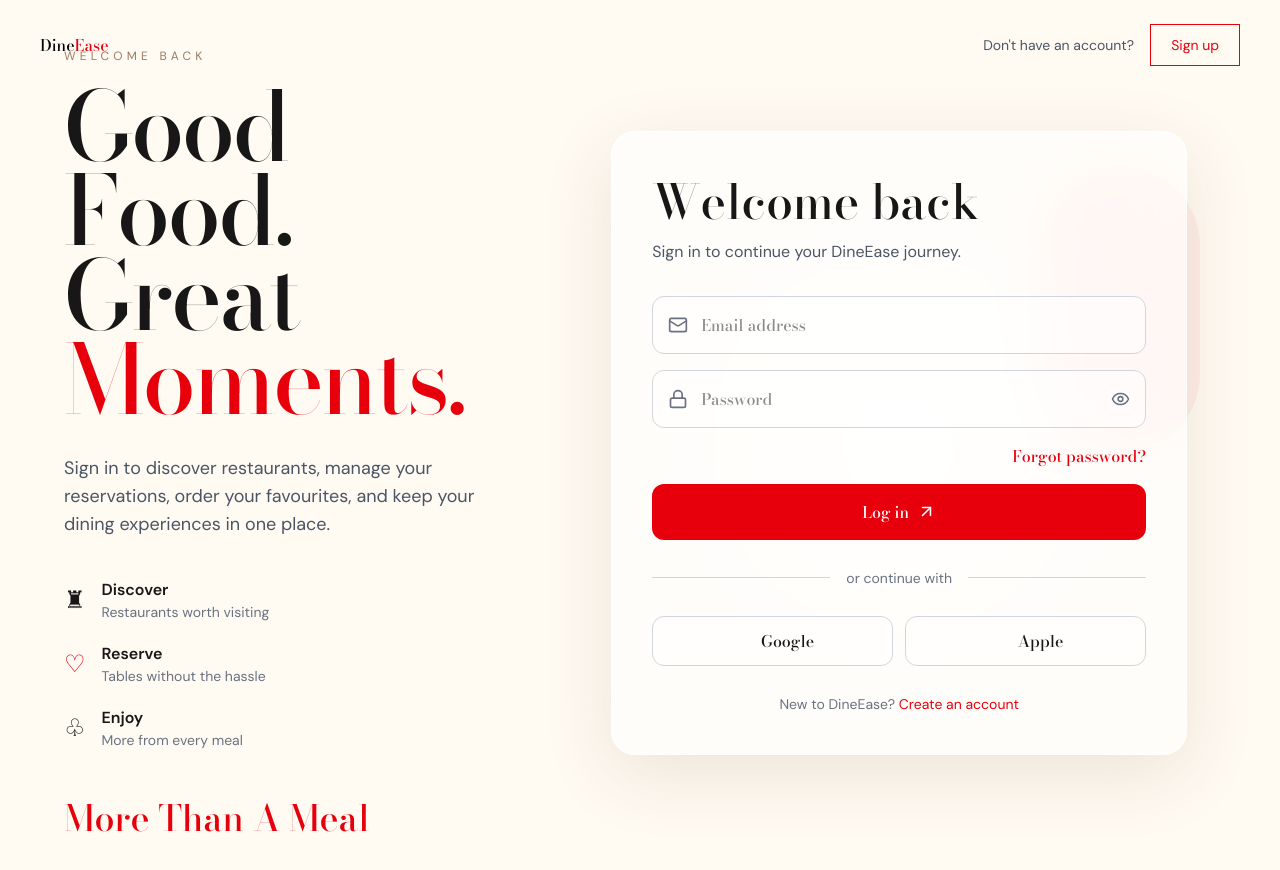
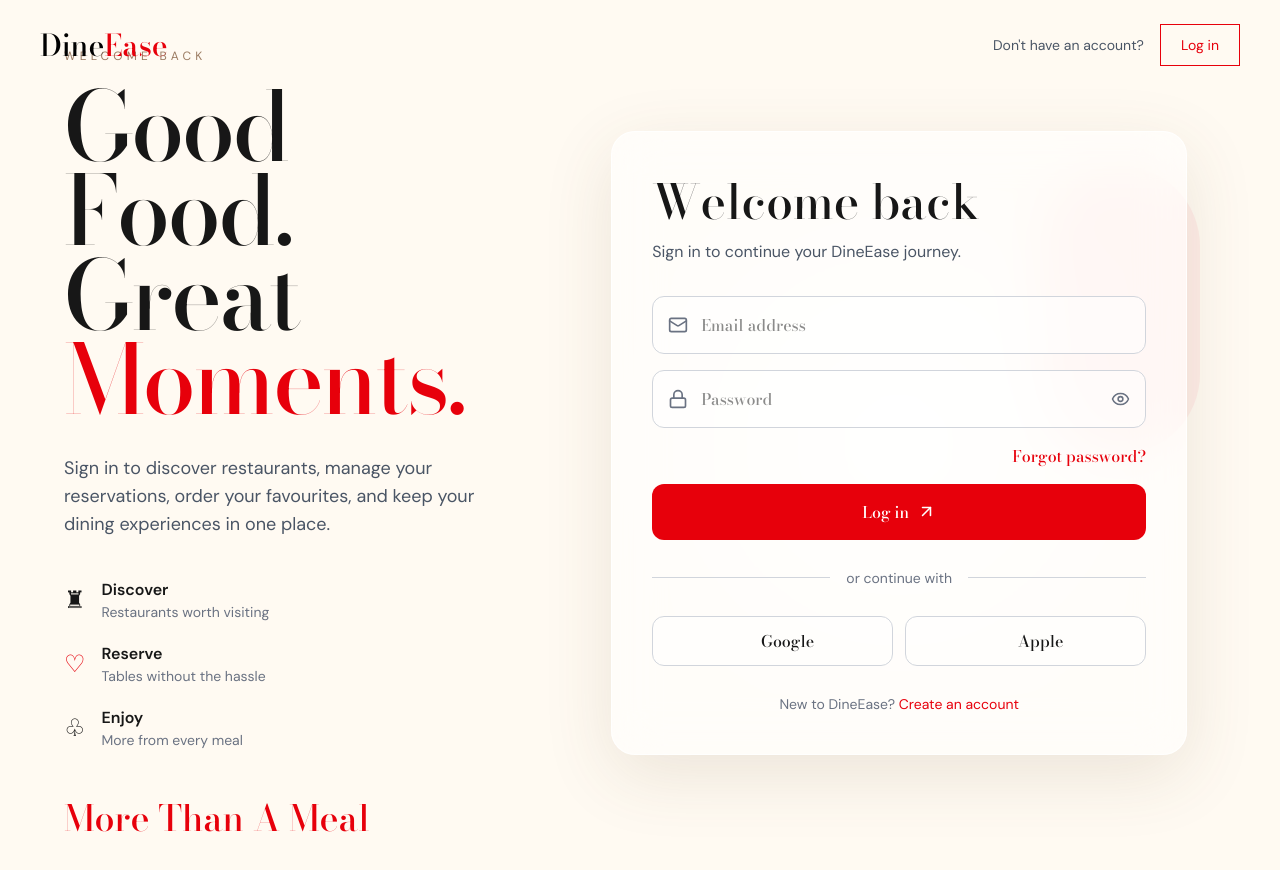
Before and after one commit to Dave-Dev1414/DineEase, a React (Vite) app in the folder frontend/: page /login in a window 1280 px wide. Shown: the top 870 px of the page. Built offline with nearby package versions, Linux system fonts and the light colour scheme; some icons are missing.

Commit message:
Match login header layout to signup

```diff
--- a/frontend/src/pages/Login.jsx
+++ b/frontend/src/pages/Login.jsx
@@ -40,14 +40,10 @@ function Login() {
 
 
       <header className="absolute top-0 left-0 w-full z-20 px-6 md:px-10 py-6 flex items-center justify-between">
-        <button
-          type="button"
-          onClick={() => navigate("/")}
-          className="font-[Bodoni_Moda] text-3xl"
-        >
+        <div className="font-[Bodoni_Moda] text-3xl">
           <span className="text-black">Dine</span>
           <span className="text-red-600">Ease</span>
-        </button>
+        </div>
 
         <div className="flex items-center gap-4 font-[DM_Sans] text-sm">
           <span className="hidden sm:block text-gray-600">
@@ -56,10 +52,9 @@ function Login() {
 
           <button
             type="button"
-            onClick={() => navigate("/signup")}
             className="border border-red-600 text-red-600 px-5 py-2.5 hover:bg-red-600 hover:text-white transition-colors duration-200"
           >
-            Sign up
+            Log in
           </button>
         </div>
       </header>
```
